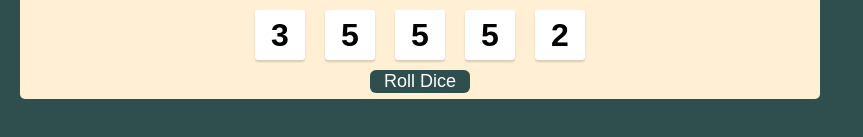
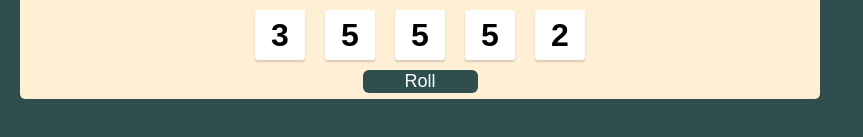
Before and after one commit to Evan-C-Mead/tenzies, a React (Create React App) app: page / in a window 1280 px wide. Shown: the part 181-318 px from the top of the page, without its empty margins (0-863 px from the left). Built offline with nearby package versions, Linux system fonts and the light colour scheme.

Commit message:
win with confetti and new game option

```diff
--- a/src/components/App.js
+++ b/src/components/App.js
@@ -1,7 +1,7 @@
 import React from "react";
 import Die from "../components/Die";
 import {nanoid} from "nanoid";
-
+import ReactConfetti from "react-confetti";
 
 export default function App() {
     const [dice, setDice] = React.useState(allNewDice())
@@ -13,7 +13,6 @@
         const allSameValue = dice.every(die => die.value === firstValue)
         if (allHeld && allSameValue) {
             setTenzies(true)
-            alert("YAY!!!")
             console.log("CONGRATS!! YOU WIN!")
         }
     }, [dice])
@@ -36,9 +35,14 @@
     }
 
     function rollDice() {
-        setDice(oldDice => oldDice.map(die => {
-            return die.isHeld ? die : generateNewDie()
-        }))
+        if (!tenzies) {
+            setDice(oldDice => oldDice.map(die => {
+                return die.isHeld ? die : generateNewDie()
+            }))
+        } else {
+            setTenzies(false)
+            setDice(allNewDice())
+        }
     }
 
     function holdDice(id) {
@@ -47,16 +51,19 @@
         }))
     }
 
-    const diceElements = dice.map(die => <Die key={die.id} value={die.value} isHeld={die.isHeld} holdDice={() => holdDice(die.id)}/>)
+    const diceElements = dice.map(die => <Die key={die.id} value={die.value} isHeld={die.isHeld}
+                                              holdDice={() => holdDice(die.id)}/>)
 
     return (
         <main>
+            {tenzies && <ReactConfetti/>}
             <h1 className="title">Tenzies</h1>
-            <p className="instructions">Roll until all dice are the same. Click each die to freeze it at its current value between rolls.</p>
+            <p className="instructions">Roll until all dice are the same. Click each die to freeze it at its current
+                value between rolls.</p>
             <div className="dice-container">
                 {diceElements}
             </div>
-            <button className="roll-dice" onClick={rollDice}>Roll Dice</button>
+            <button className="roll-dice" onClick={rollDice}>{tenzies ? "New Game" : "Roll"}</button>
         </main>
     )
 }
--- a/src/style/index.css
+++ b/src/style/index.css
@@ -67,7 +67,7 @@
 
 .roll-dice {
   height: 50px;
-  width: 100px;
+  width: 115px;
   border: none;
   border-radius: 6px;
   background-color: darkslategray;
@@ -75,6 +75,7 @@
   font-size: large;
   margin-top: 10px;
   margin-bottom: 10px;
+  cursor: pointer;
 }
 
 .roll-dice:active {
```
